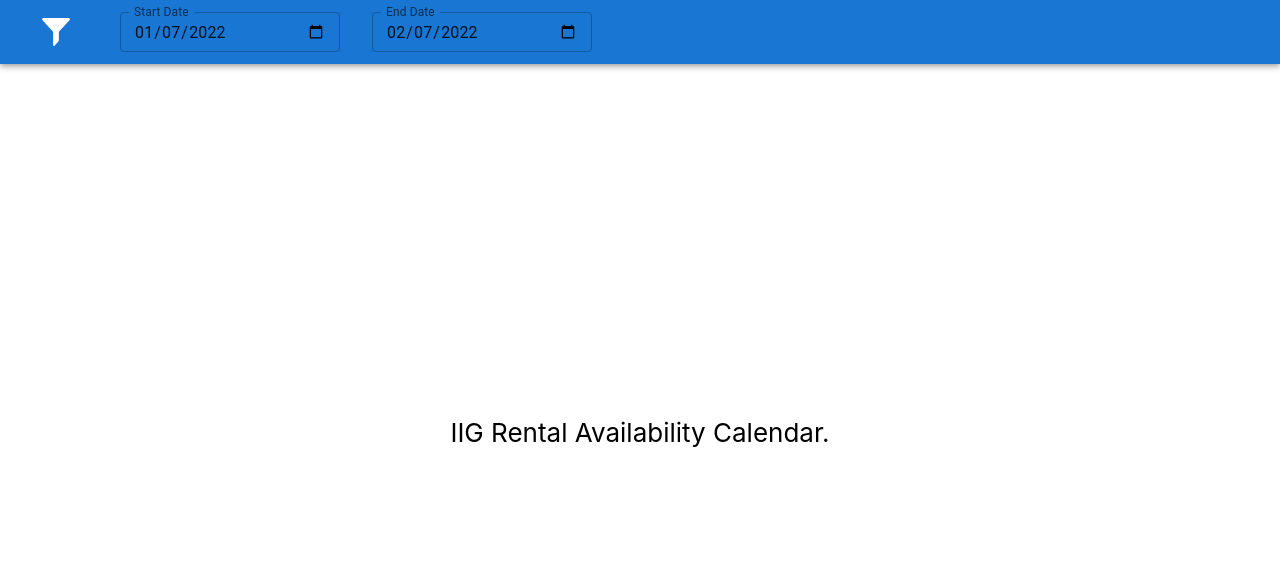
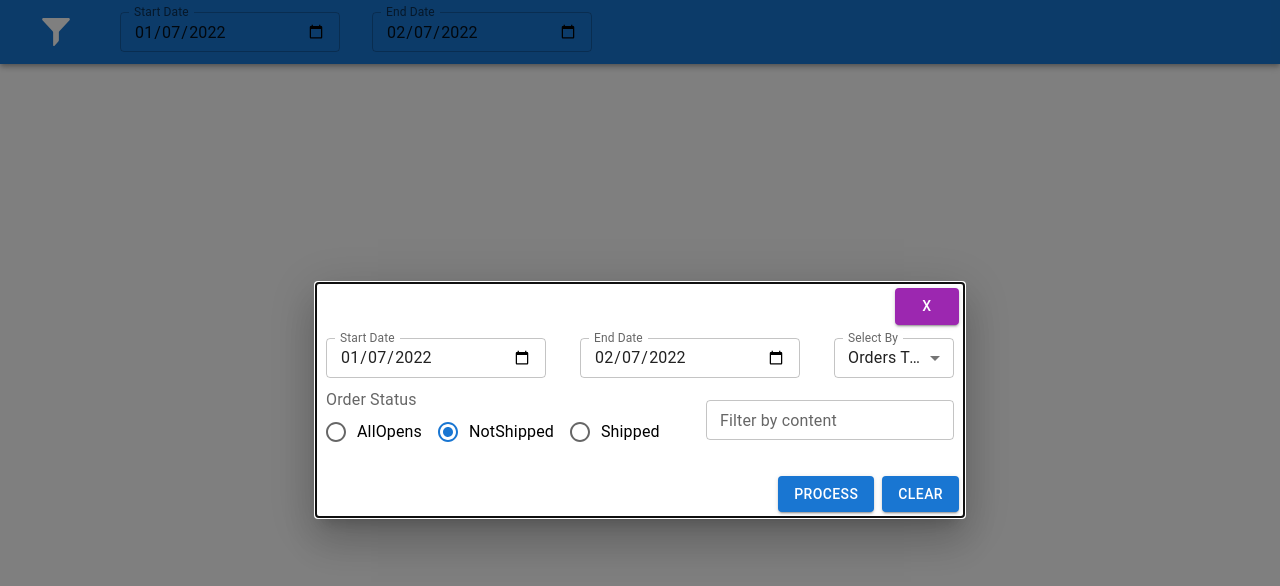
Before and after one commit to And-Naz/rental-availability-calendar, a React (Create React App) app: page / in a window 1280 px wide. Shown: the top 586 px of the page. Built offline with nearby package versions, Linux system fonts and the light colour scheme.

Commit message:
Init dispatch of Redux for selectBy, orderStatus, startDate, endDate

```diff
--- a/src/components/Board.jsx
+++ b/src/components/Board.jsx
@@ -26,7 +26,7 @@ const useStyles = makeStyles((theme) => ({
 function Board(props) {
 	const classes = useStyles();
 	const [dataForDrow, /*setDataForDrow*/] = useState([])
-	const [open, setOpen] = useState(false);
+	const [open, setOpen] = useState(true);
 	const toggleFilterVisibility = useCallback(() => setOpen(prevState => !prevState), []);
 	console.log("Render: Board");
 	return (
--- a/src/components/DateSelector.jsx
+++ b/src/components/DateSelector.jsx
@@ -1,55 +1,49 @@
+import { memo, useCallback } from "react"
 import { FormControl, TextField } from '@mui/material'
-import { useSelector } from "react-redux"
-const defaults = {
-	formControlVariant: "outlined",
-	formControlClass: "",
-	formControlSize: "small",
-	textFieldSx: { width: 220 },
-	textFieldVariant: "outlined",
-	textFieldSize: "small",
-	textFieldInputLabelProps: { shrink: true },
-	startDateDefaultValue: Date.Current.FormatDate("YYYY-MM-DD"),
-	endDateDefaultValue: Date.Current.DayAddedDate(10).FormatDate("YYYY-MM-DD"),
-	onChange: Function.prototype
-}
+import { useSelector, useDispatch } from "react-redux"
+import {actionSetStartDate, actionSetEndDate} from "../store/ReduxActions"
+
 function DateSelector(props) {
 	const {startDate, endDate} = useSelector(state => state.filter)
+	const dispatch = useDispatch()
+	const onChangeStartDate = useCallback((e) => dispatch(actionSetStartDate(new Date(e.target.value))), []);
+	const onChangeEndDate = useCallback((e) => dispatch(actionSetEndDate(new Date(e.target.value))), []);
 	console.log("Render: DateSelector");
 	return (
 		<>
 			<FormControl
-				variant={props.formControlVariant || defaults.formControlVariant}
-				className={props.formControlClass || defaults.formControlClass}
-				size={props.formControlSize || defaults.formControlSize}
+				variant={props.formControlVariant || "outlined"}
+				className={props.formControlClass || ""}
+				size={props.formControlSize || "small"}
 			>
 				<TextField
 					label="Start Date"
 					type="date"
-					value={startDate?.FormatDate("YYYY-MM-DD") || defaults.startDateDefaultValue}
-					variant={props.textFieldVariant || defaults.textFieldVariant}
-					sx={props.textFieldSx || defaults.textFieldSx}
-					size={props.textFieldSize || defaults.textFieldSize}
-					InputLabelProps={props.textFieldInputLabelProps || defaults.textFieldInputLabelProps}
-					onChange={ defaults.onChange }
+					value={startDate?.FormatDate("YYYY-MM-DD") || Date.Current.FormatDate("YYYY-MM-DD")}
+					variant={props.textFieldVariant ||  "outlined"}
+					sx={props.textFieldSx || { width: 220 }}
+					size={props.textFieldSize || "small"}
+					InputLabelProps={props.textFieldInputLabelProps || { shrink: true }}
+					onChange={ onChangeStartDate }
 				/>
 			</FormControl>
 			<FormControl
-				variant={props.formControlVariant || defaults.formControlVariant}
-				className={props.formControlClass || defaults.formControlClass}
-				size={props.formControlSize || defaults.formControlSize}
+				variant={props.formControlVariant || "outlined"}
+				className={props.formControlClass || ""}
+				size={props.formControlSize || "small"}
 			>
 				<TextField
 					label="End Date"
 					type="date"
-					value={endDate?.FormatDate("YYYY-MM-DD") || defaults.endDateDefaultValue}
-					variant={props.textFieldVariant || defaults.textFieldVariant}
-					sx={props.textFieldSx || defaults.textFieldSx}
-					size={props.textFieldSize || defaults.textFieldSize}
-					InputLabelProps={props.textFieldInputLabelProps || defaults.textFieldInputLabelProps}
-					onChange={ defaults.onChange }
+					value={endDate?.FormatDate("YYYY-MM-DD") || Date.Current.DayAddedDate(10).FormatDate("YYYY-MM-DD")}
+					variant={props.textFieldVariant ||  "outlined"}
+					sx={props.textFieldSx || { width: 220 }}
+					size={props.textFieldSize || "small"}
+					InputLabelProps={props.textFieldInputLabelProps || { shrink: true }}
+					onChange={ onChangeEndDate }
 				/>
 			</FormControl>
 		</>
 	)
 }
-export default DateSelector
+export default memo(DateSelector);
--- a/src/components/FilterModal.jsx
+++ b/src/components/FilterModal.jsx
@@ -1,7 +1,3 @@
-import { memo } from 'react';
-import { useSelector } from 'react-redux';
-import * as SelectBy from "../constants/SelectBy"
-import * as OrderStatuses from "../constants/OrderStatuses"
 import {
 	Backdrop, Box, Modal, Fade,
 	Button, FormControl, FormLabel,
@@ -12,6 +8,12 @@ import { makeStyles } from '@mui/styles';
 import DateSelector from "./DateSelector";
 import ByOrdersList from './ByOrdersList';
 import ByItemsList from './ByItemsList';
+import { memo, useCallback } from 'react';
+import { useSelector, useDispatch } from 'react-redux';
+import * as SelectBy from "../constants/SelectBy"
+import * as OrderStatuses from "../constants/OrderStatuses"
+import {actionSetSelectBy, actionSetOrderStatus} from "../store/ReduxActions"
+
 const useStyles = makeStyles((theme) => ({
 	filterButtonSection: {
 		height: '100%',
@@ -65,12 +67,14 @@ const boxStyle = {
 	display: 'flex',
 	flexDirection: 'column'
 };
-const onChangeSelectBy = Function.prototype;
-const onChangeOrderStatus = Function.prototype;
+
 function FilterModal(props) {
 	const classes = useStyles()
 	console.log("Render: FilterModal");
 	const { selectBy, orderStatus } = useSelector(state => state.filter)
+	const dispatch = useDispatch()
+	const onChangeSelectBy = useCallback((e) => dispatch(actionSetSelectBy(e.target.value)), []);
+	const onChangeOrderStatus = useCallback((e) => dispatch(actionSetOrderStatus(e.target.value)), []);
 	return (
 		<div>
 			<Modal
@@ -151,8 +155,8 @@ function FilterModal(props) {
 							</div>
 							<div className={classes.filterMainSubSection}>
 								{
-									((sb) => {
-										switch (sb) {
+									(() => {
+										switch (selectBy) {
 											case SelectBy.OrdersType:
 												return <ByOrdersList />;
 											case SelectBy.ItemsType:
@@ -160,7 +164,7 @@ function FilterModal(props) {
 											default:
 												return null;
 										}
-									})(selectBy)
+									})()
 								}
 							</div>
 						</div>
--- a/src/helpers/ReduxActionsGenerator.js
+++ b/src/helpers/ReduxActionsGenerator.js
@@ -1,9 +1,9 @@
 import ReduxActionModel from "../models/ReduxActionModel"
 export function Synchronous(type) {
-    return (value) => new ReduxActionModel(type, value)
+    return (value) => ReduxActionModel(type, value)
 }
 export function Asynchronous(type) {
     return (promise) => (dispatch) => {
-        promise.then(value => dispatch(new ReduxActionModel(type, value)))
+        promise.then(value => dispatch(ReduxActionModel(type, value)))
     }
 }
--- a/src/models/ReduxActionModel.js
+++ b/src/models/ReduxActionModel.js
@@ -1,9 +1,7 @@
 import * as Types from "../constants/ReduxActionTypes"
-class ReduxActionModel {
-    constructor(type, payload) {
-        if(type !== null && !Object.keys(Types).find(key => Types[key] === type)) {throw new Error("Invalid Redux Action Type!")}
-        this.type = type;
-        this.payload = payload
-    }
+function ReduxActionModel (type, payload) {
+    if(type !== null && !Object.keys(Types).find(key => Types[key] === type)) {throw new Error("Invalid Redux Action Type!")}
+    return {type, payload}
 }
+
 export default ReduxActionModel;
--- a/src/store/ReduxActions.js
+++ b/src/store/ReduxActions.js
@@ -1,8 +1,8 @@
 import * as Types from "../constants/ReduxActionTypes";
 import {Synchronous, Asynchronous} from "../helpers/ReduxActionsGenerator"
-export const setSelectBy = Synchronous(Types.SetSelectedBy)
-export const setOrderStatus = Synchronous(Types.SetOrderStatus)
-export const setStartDate = Synchronous(Types.SetStartDate)
-export const setEndDate = Synchronous(Types.SetEndDate)
-export const setRecords = Asynchronous(Types.SetRecords)
-export const setSelectedRecords = Asynchronous(Types.SetSelectedBy)
+export const actionSetSelectBy           = Synchronous(Types.SetSelectedBy)
+export const actionSetOrderStatus        = Synchronous(Types.SetOrderStatus)
+export const actionSetStartDate          = Synchronous(Types.SetStartDate)
+export const actionSetEndDate            = Synchronous(Types.SetEndDate)
+export const actionSetRecords            = Asynchronous(Types.SetRecords)
+export const actionSetSelectedRecords    = Asynchronous(Types.SetSelectedBy)
--- a/src/store/reducers/filterReducer.js
+++ b/src/store/reducers/filterReducer.js
@@ -10,10 +10,10 @@ const defaultState = {
 const defaultAction = {type: null, payload: null};
 const filterReducer = (state = defaultState, action = defaultAction) => {
     switch (action.type) {
-        case SetSelectedBy: return state;
-        case SetOrderStatus: return state;
-        case SetStartDate: return state;
-        case SetEndDate: return state;
+        case SetSelectedBy: return {...state, selectBy: action.payload};
+        case SetOrderStatus: return {...state, orderStatus: action.payload};
+        case SetStartDate: return {...state, startDate: action.payload};
+        case SetEndDate: return {...state, endDate: action.payload};
         default: return state;
     }
 };
```
